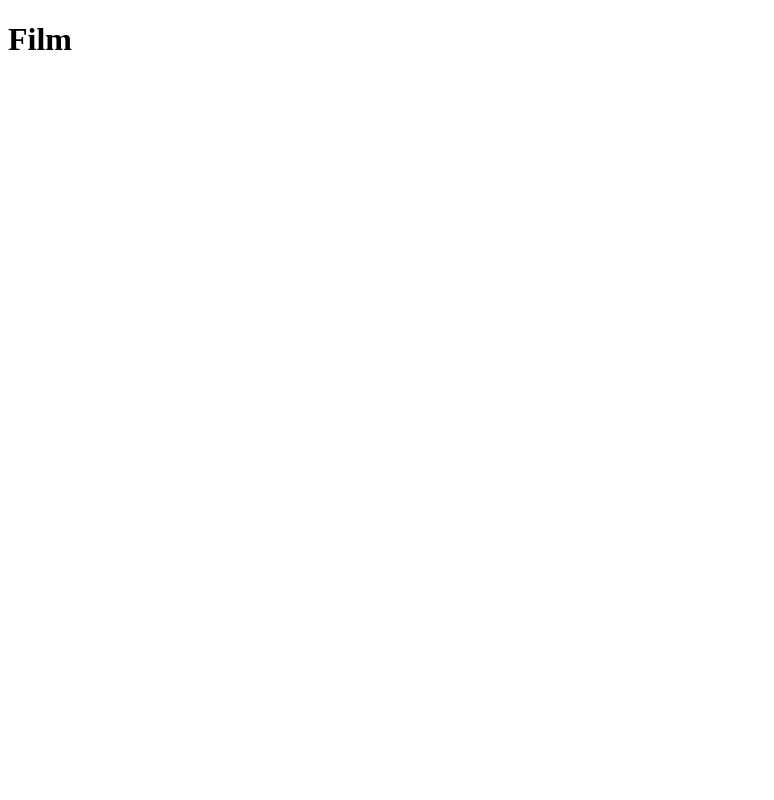
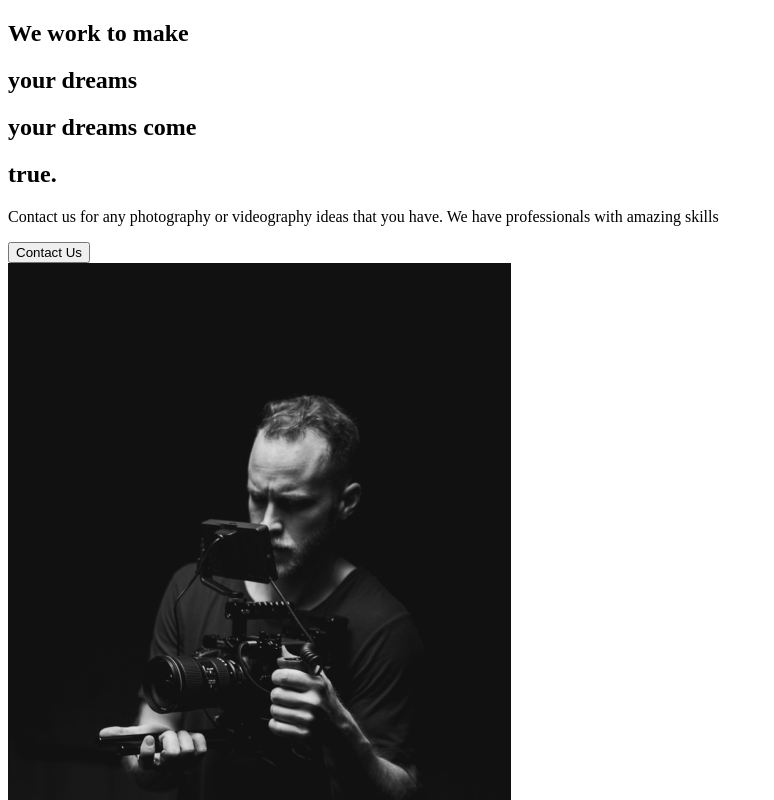
Before and after one commit to srdpt3/react_proj, a React (Create React App) app in the folder capture_portpolio/: page / in a window 1280 px wide. Shown: the top 800 px of the page, without its empty margins (0-774 px from the left). Built offline with nearby package versions, Linux system fonts and the light colour scheme.

Commit message:
about us page

```diff
--- a/capture_portpolio/src/App.js
+++ b/capture_portpolio/src/App.js
@@ -1,9 +1,10 @@
 import React from "react";
+import AboutUs from "./pages/AboutUs";
 
 function App() {
   return (
     <div className="App">
-      <h1>Film</h1>
+      <AboutUs />
     </div>
   );
 }
--- /dev/null
+++ b/capture_portpolio/src/components/AboutSection.js
@@ -0,0 +1,36 @@
+import React from "react";
+import home1 from "../img/home1.png";
+const AboutSection = () => {
+  return (
+    <div>
+      <div className="description">
+        <div className="title">
+          <div className="hide">
+            <h2>We work to make</h2>
+          </div>
+          <div className="hide">
+            <h2>your dreams</h2>
+          </div>
+          <div className="hide">
+            <h2>
+              your <span>dreams</span> come
+            </h2>
+          </div>
+          <div className="hide">
+            <h2>true.</h2>
+          </div>
+        </div>
+        <p>
+          Contact us for any photography or videography ideas that you have. We
+          have professionals with amazing skills
+        </p>
+        <button>Contact Us</button>
+      </div>
+      <div className="image">
+        <img src={home1} alt="guy with a camera"></img>
+      </div>
+    </div>
+  );
+};
+
+export default AboutSection;
--- /dev/null
+++ b/capture_portpolio/src/pages/AboutUs.js
@@ -0,0 +1,8 @@
+import React from "react";
+import AboutSection from "../components/AboutSection";
+
+const AboutUs = () => {
+  return <AboutSection />;
+};
+
+export default AboutUs;
```
